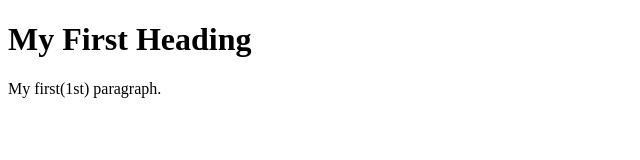
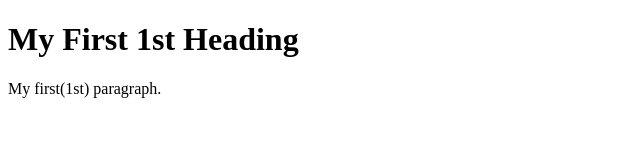
Before and after one commit to kaarunya-ks/sample, a plain HTML site: page index.html in a window 1280 px wide. Shown: the whole page, without its empty margins (0-640 px from the left). Drawn offline with Linux system fonts and the light colour scheme.

Commit message:
fix : change the h1 tag

```diff
--- a/index.html
+++ b/index.html
@@ -2,7 +2,7 @@
 <html>
 <body>
 
-<h1>My First Heading</h1>
+<h1>My First 1st Heading</h1>
 <p>My first(1st) paragraph.</p>
 
 </body>
```
